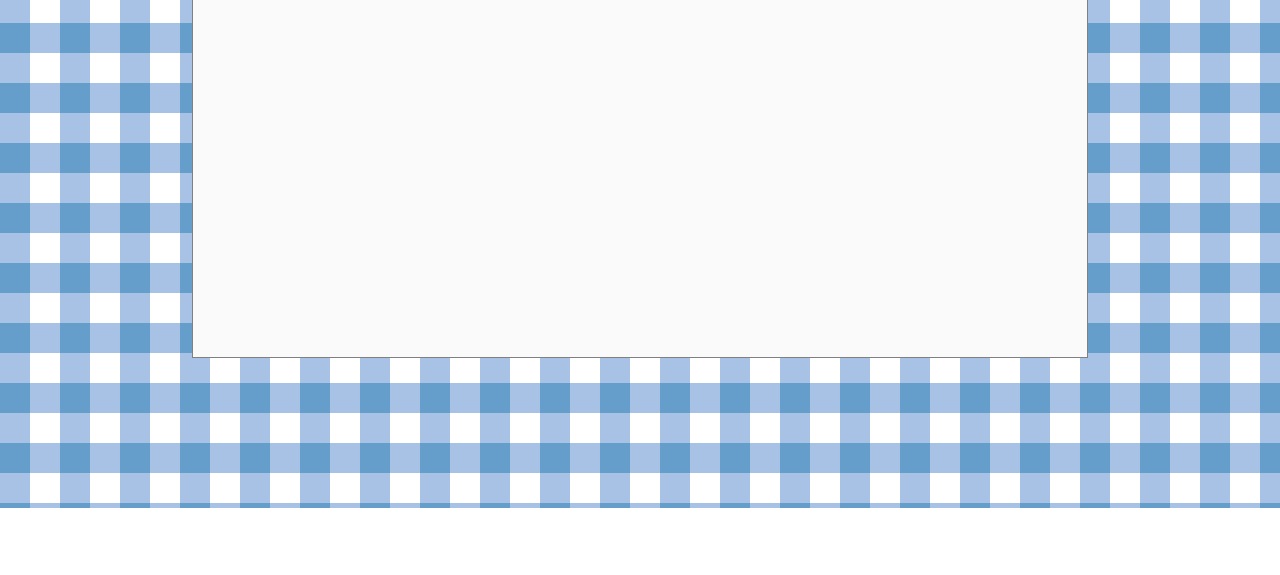
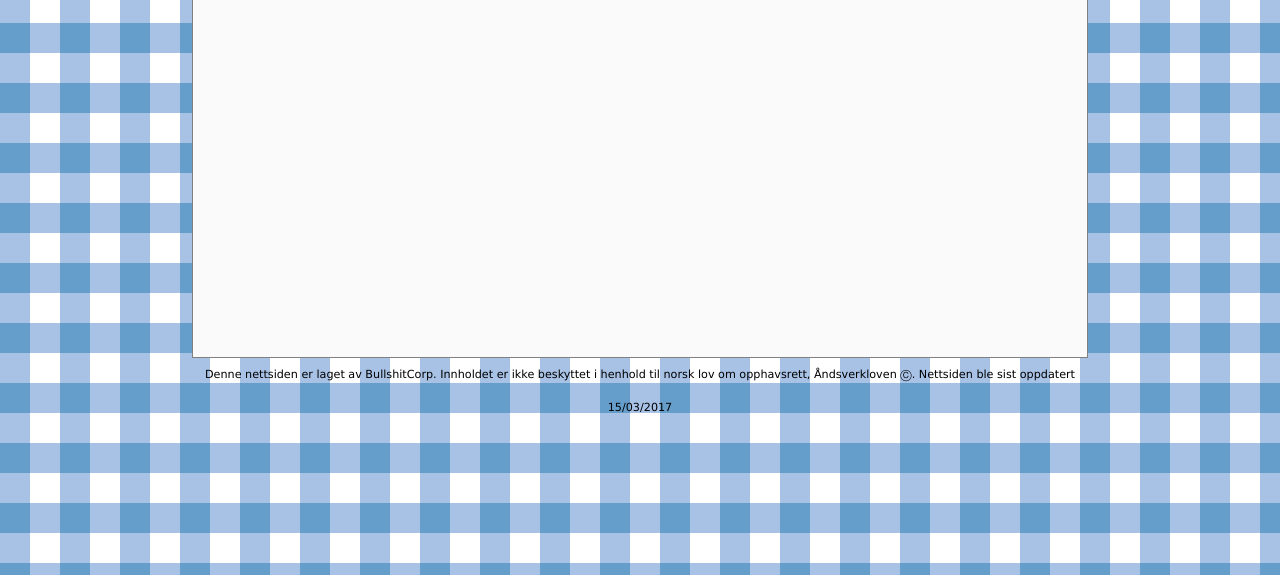
Before and after one commit to espbard/Innlevering3, a website: page public_html/oppskrifter.html in a window 1280 px wide. Shown: the part 1057-1632 px from the top of the page. Before the commit the page ends 1565 px from the top, so only its background shows below. Drawn offline with Linux system fonts and the light colour scheme.

Commit message:
footers overalt

```diff
--- a/public_html/oppskrifter.html
+++ b/public_html/oppskrifter.html
@@ -47,6 +47,10 @@
 				</article>
 			</div>
         </section>
-        <footer class="undertekst"></footer>
+        <footer>
+			Denne nettsiden er laget av BullshitCorp.
+			Innholdet er ikke beskyttet i henhold til norsk lov om opphavsrett, Åndsverkloven &#9400;.
+			Nettsiden ble sist oppdatert 15/03/2017
+		</footer>
     </body>
 </html>
--- a/public_html/style.css
+++ b/public_html/style.css
@@ -32,6 +32,7 @@ section div article{
 }
 section div article img{
 	width: 100%;
+	height: 80%;
 }
 aside{
     float:right;
@@ -65,8 +66,6 @@ aside img{
 #mainWindowRecipe aside{
 	float:right;
 	width: 60%;
-	padding-top:40px;
-	line-height: 2em;
 }
 .undertekst{
     color:grey;
@@ -125,7 +124,7 @@ nav li.dropdown {
     display: block;
 }
 footer{
-	color:grey;
+	color:black;
 	font-size: 0.7em;
 	text-align:center;
 	clear:both;
```
Also changed, not shown: public_html/kontakt.html (+5 -1 lines).
